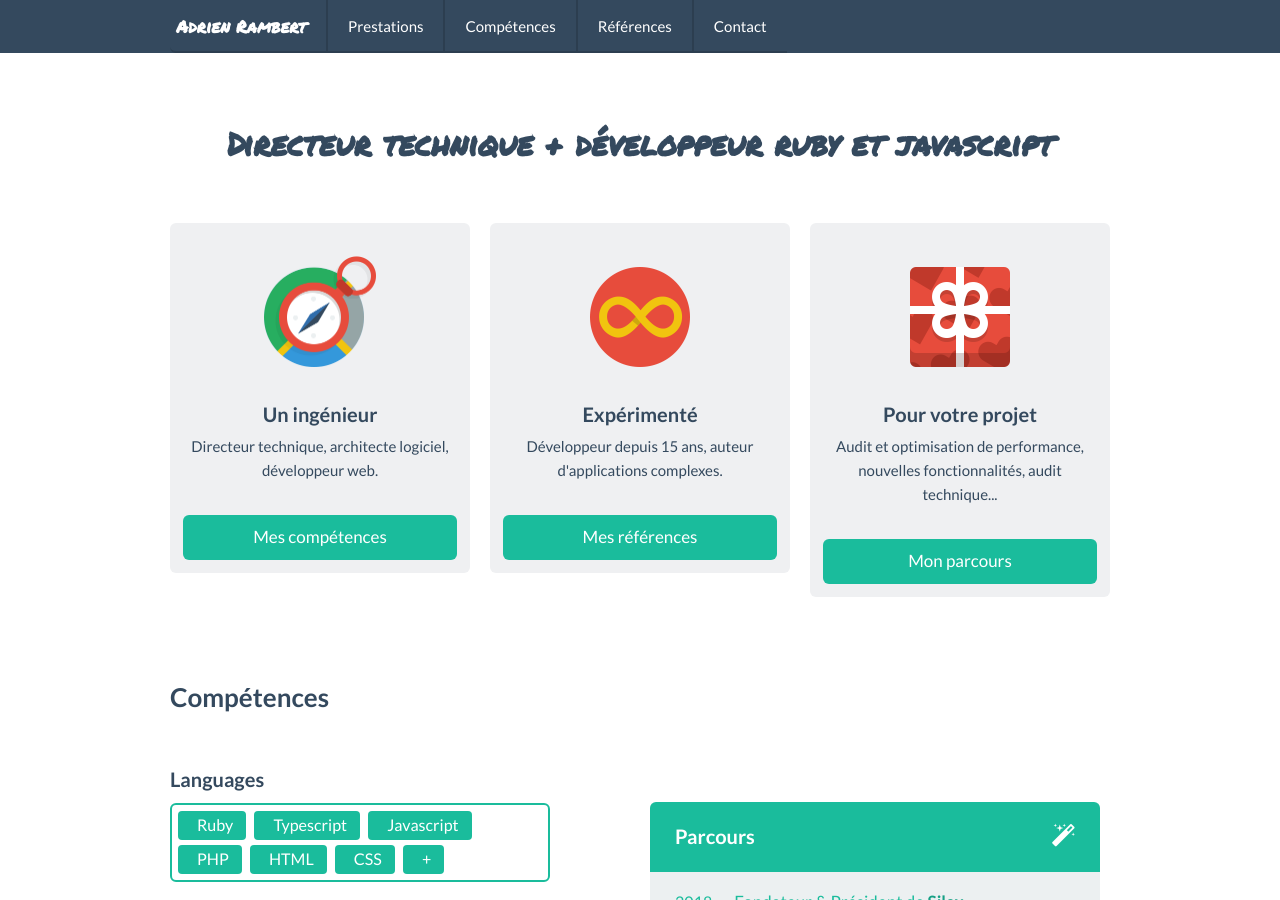
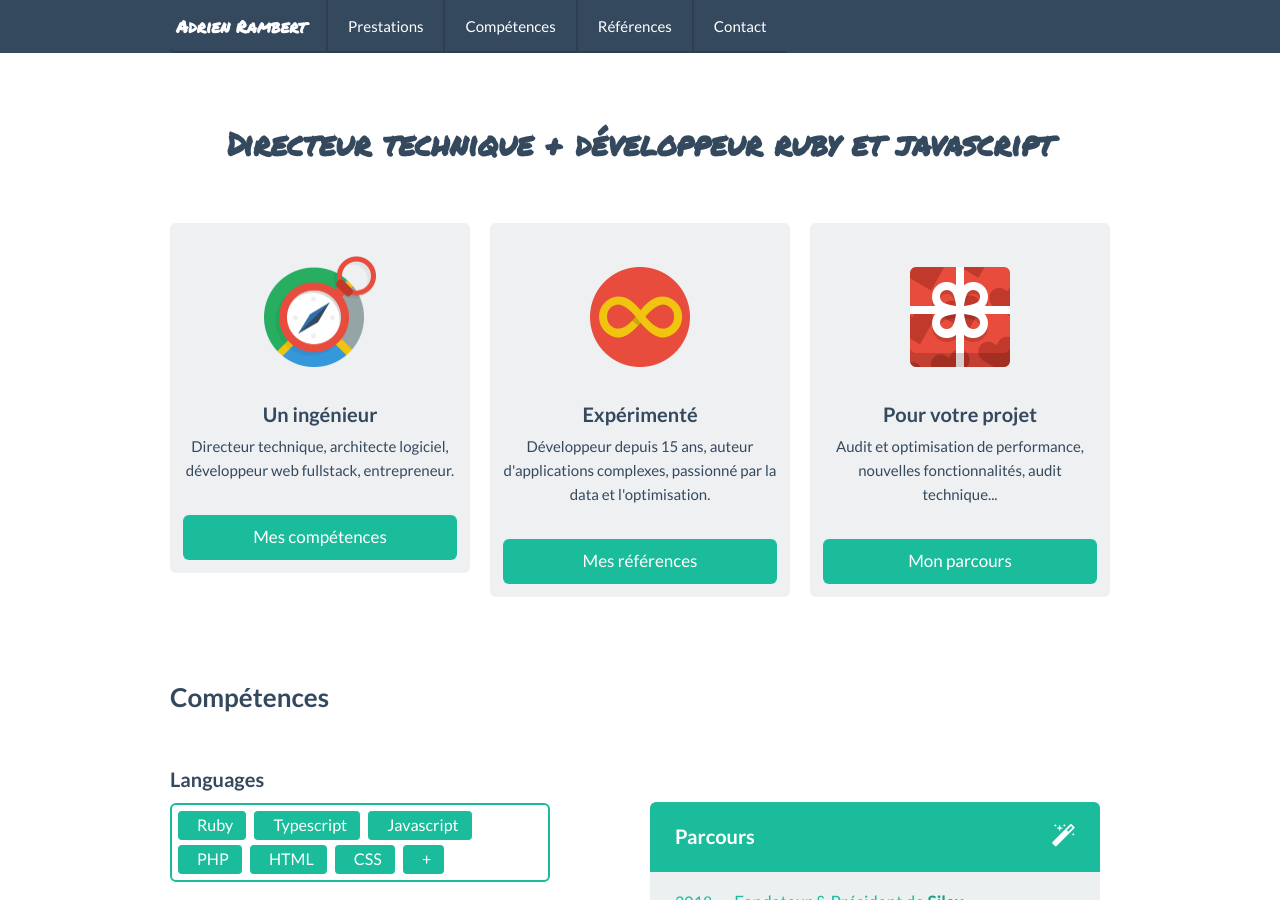
Before and after one commit to arambert/arambert.github.io, a Jekyll site: the page built from index.html, in a window 1280 px wide and 900 px high. Built offline with Jekyll 4.4.1, drawn with Linux system fonts in a browser that asks for light colours.

Commit message:
Update index.html

```diff
--- a/index.html
+++ b/index.html
@@ -13,7 +13,7 @@ class: home
       <div class="tile">
         <img src="images/icons/Compas@2x.png" alt="Compas@2x" class="tile-image big-illustration">
         <h3 class="tile-title">Un ingénieur</h3>
-        <p>Directeur technique, architecte logiciel, développeur web.</p>
+        <p>Directeur technique, architecte logiciel, développeur web fullstack, entrepreneur.</p>
         <a class="btn btn-primary btn-large btn-block" href="#competences">Mes compétences</a>
       </div>
     </div>
@@ -22,7 +22,7 @@ class: home
       <div class="tile">
         <img src="images/icons/Infinity-Loop@2x.png" alt="Infinity-Loop@2x" class="tile-image">
         <h3 class="tile-title">Expérimenté</h3>
-        <p>Développeur depuis 15 ans, auteur d'applications complexes.</p>
+        <p>Développeur depuis 15 ans, auteur d'applications complexes, passionné par la data et l'optimisation.</p>
         <a class="btn btn-primary btn-large btn-block" href="#references">Mes références</a>
       </div>
     </div>
```
